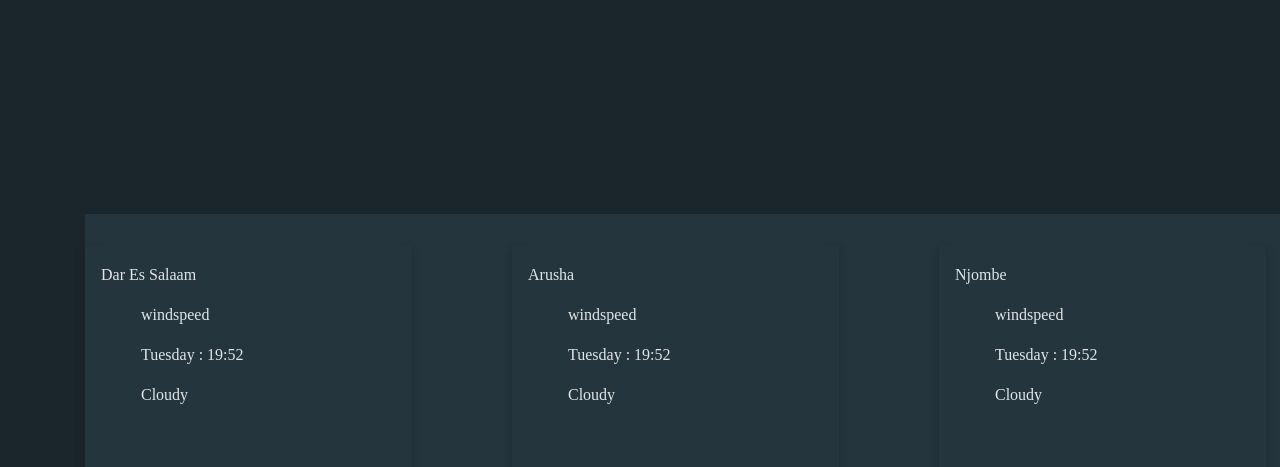
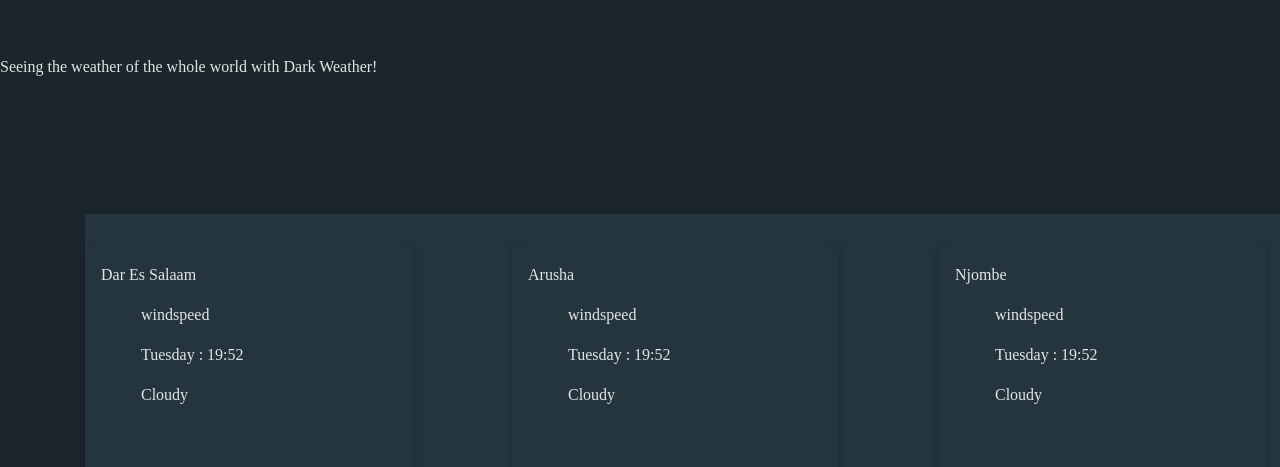
Before and after one commit to mavrk-mose/dark-weather, a React (Vite) app: page / in a window 1280 px wide. Shown: the part 333-800 px from the top of the page. Built offline with nearby package versions, Linux system fonts and the light colour scheme.

Commit message:
added p tag to content class

```diff
--- a/src/App.tsx
+++ b/src/App.tsx
@@ -9,7 +9,7 @@ function App() {
 
       </div>
       <div className="content">
-
+        <p>Seeing the weather of the whole world with Dark Weather!</p>
       </div>
       <div className="filters">
 
```
